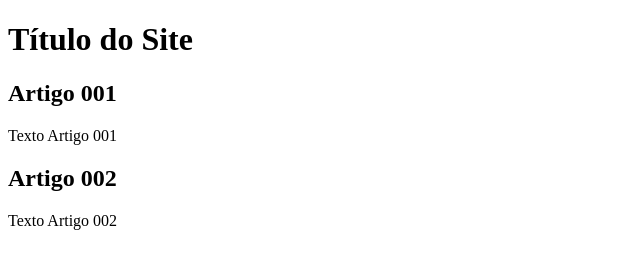
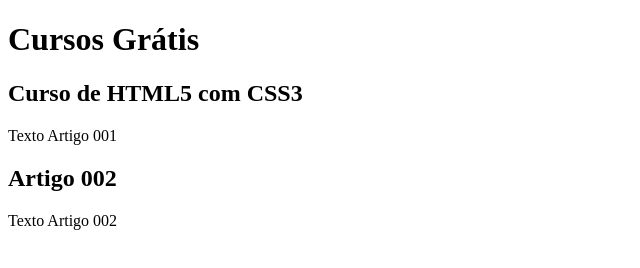
Before and after one commit to douglasfernandodev/projeto-site, a plain HTML site: page index.html in a window 1280 px wide. Shown: the whole page, without its empty margins (0-640 px from the left). Drawn offline with Linux system fonts and the light colour scheme.

Commit message:
comecei a escrever o conteudo

```diff
--- a/index.html
+++ b/index.html
@@ -3,15 +3,15 @@
 <head>
     <meta charset="UTF-8">
     <meta name="viewport" content="width=device-width, initial-scale=1.0">
-    <title>Titulo do Site</title>
+    <title></title>
 </head>
 <body>
     <main>
         <header>
-            <h1>Título do Site</h1>
+            <h1>Cursos Grátis</h1>
         </header>
         <article>
-            <h2>Artigo 001</h2>
+            <h2>Curso de HTML5 com CSS3</h2>
             <p>Texto Artigo 001</p>
         </article>
         <article>
```
